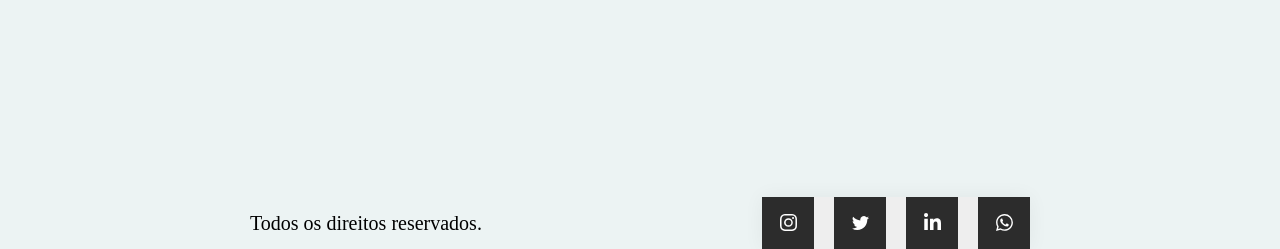
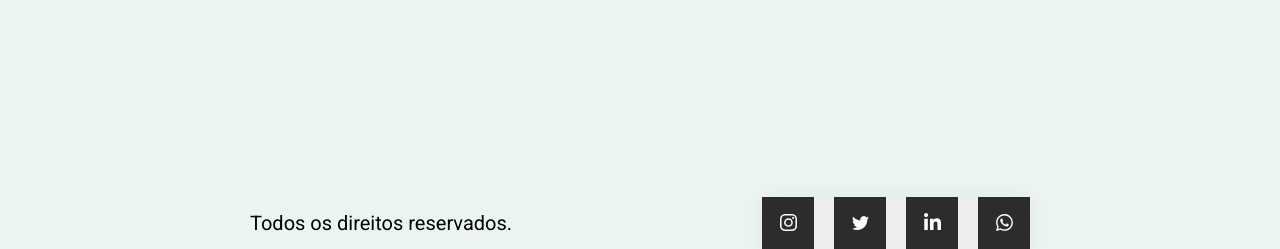
Before and after one commit to HeitorNOC/Dsw1-project, a plain HTML site: page index.html in a window 1280 px wide. Shown: the part 1087-1336 px from the top of the page. Drawn offline with nearby package versions, Linux system fonts and the light colour scheme.

Commit message:
footer font fix

```diff
--- a/styles/style.css
+++ b/styles/style.css
@@ -207,6 +207,7 @@ footer {
   align-items: center;
   justify-content: space-between;
   margin-top: 200px;
+  font-family: var(--font-roboto);
 }
 
 footer p {
```
